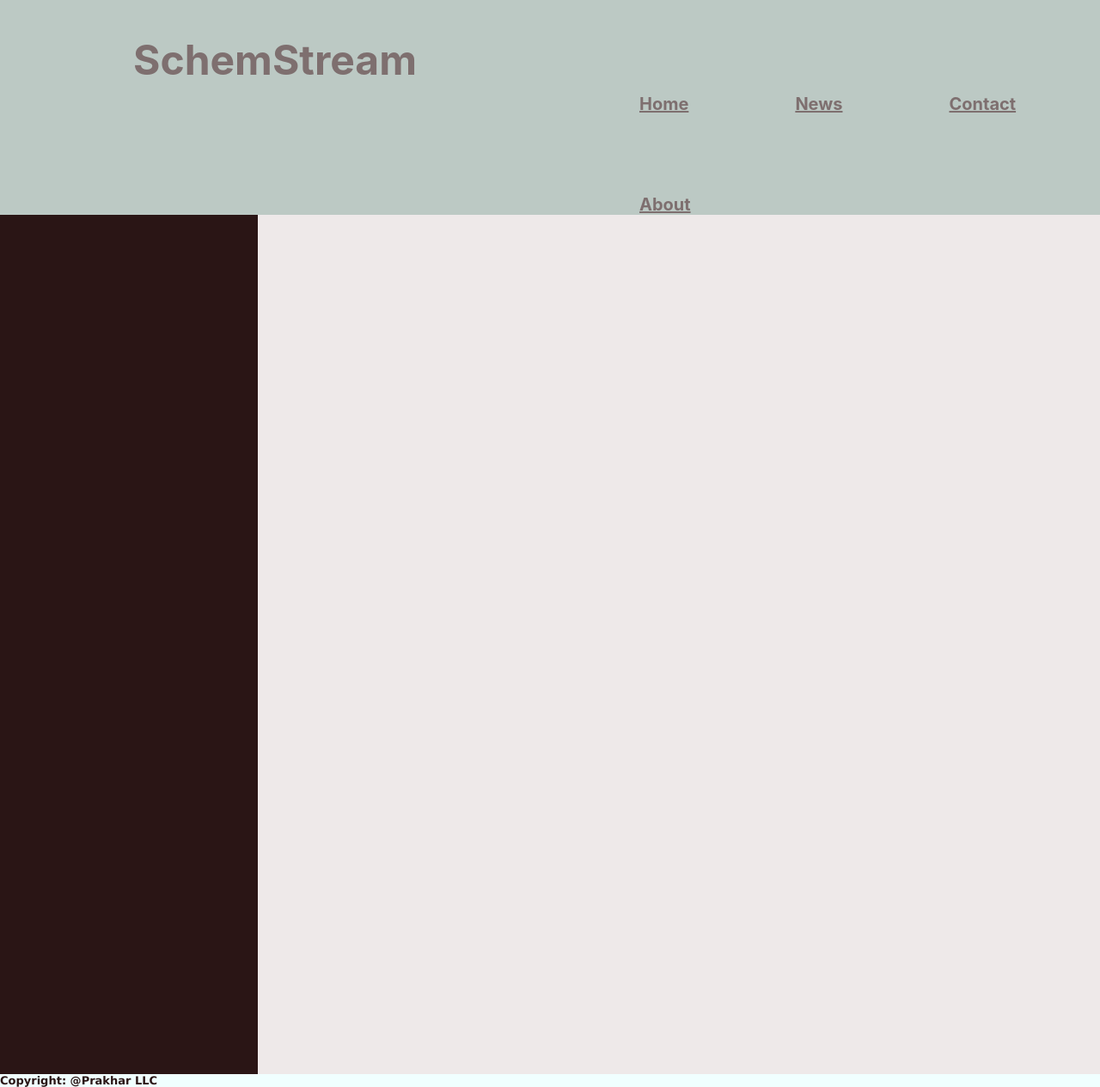
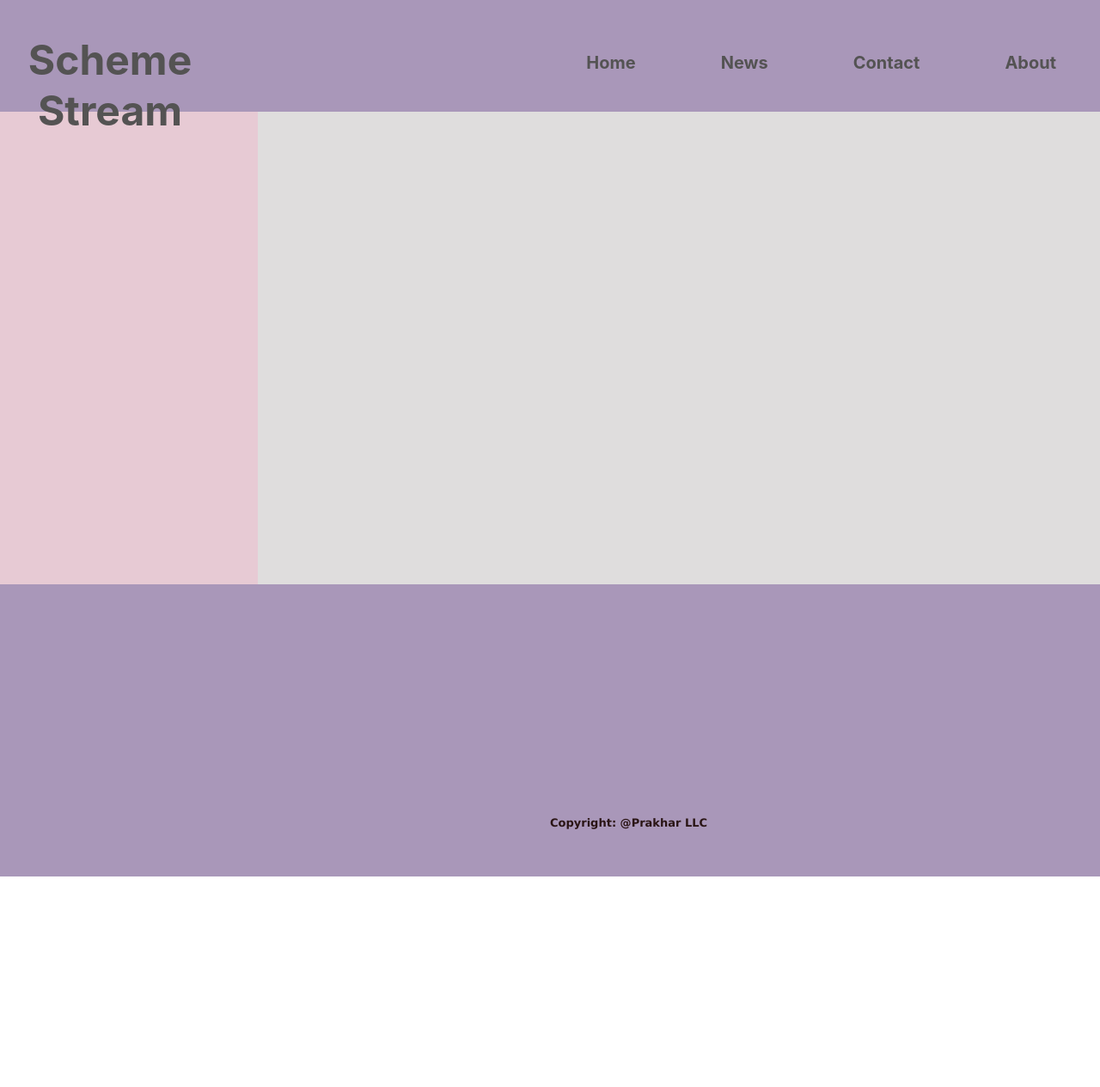
Before and after one commit to MishraPrakhar/scheme-stream, a React (Create React App) app: page / in a window 1280 px wide. Shown: the whole page at 86% size. After the commit the page ends 1020 px from the top, so only its background shows below. Built offline with nearby package versions, Linux system fonts and the light colour scheme.

Commit message:
UI Updated

```diff
--- a/src/components/Content/Content.css
+++ b/src/components/Content/Content.css
@@ -1,17 +1,16 @@
 .MainPage {
   margin: auto;
-    height: 100%;
-    background-color: #eee9e9;
+  background-color: #dfdddd;
   font-size: 14px;
   font-family: Verdana;
   flex: auto;
 }
 
-
 .MainPage .LeftPanel {
-    height: 1000px;
+  height: 550px;
   width: 300px;
-    background-color: #2a1515;
+  background-color: #e7cad4;
   font-size: 14px;
   font-family: Verdana;
+  display: flex;
 }
--- a/src/components/Content/Content.js
+++ b/src/components/Content/Content.js
@@ -4,7 +4,6 @@ export default function Content() {
     return (
       <div className="MainPage">
         <div className="LeftPanel"></div>
-        <div className="RightPanel"></div>
       </div>
     );
 }
--- a/src/components/Footer/AppFooter.css
+++ b/src/components/Footer/AppFooter.css
@@ -1,8 +1,13 @@
 .Footer {
-  background-color: azure;
+  background-color: #a997b9;
+  height: 340px;
 }
 
-.Footer h3 {
+
+.Footer .FooterRow{
+  height: 270px;
+}
+.Footer .Copyright h3 {
   font-family: Verdana, Geneva, Tahoma, sans-serif;
   color: #2a1515;
   font-size: small;
@@ -10,4 +15,5 @@
   margin-block-end: 0em;
   align-items: center;
   display: flex;
+  margin-inline-start: 50%;
 }
--- a/src/components/Footer/AppFooter.js
+++ b/src/components/Footer/AppFooter.js
@@ -3,7 +3,14 @@ import "./AppFooter.css";
 export default function AppHeader(props) {
   return (
     <footer className="Footer">
-      <h3>Copyright: @{props.copyRight}</h3>
+      <div className="FooterRow">
+        <div className="FooterColumn"></div>
+        <div className="FooterColumn"></div>
+        <div className="FooterColumn"></div>
+      </div>
+      <div className="Copyright">
+        <h3>Copyright: @{props.copyRight}</h3>
+      </div>
     </footer>
   );
 }
--- a/src/components/Header/AppHeader.css
+++ b/src/components/Header/AppHeader.css
@@ -1,28 +1,34 @@
 .Header {
+  grid-area: header;
   display: flex;
+  width: 100%;
+  height: 130px;
+  z-index: 1;
   justify-content: space-between;
   box-shadow: 0 2px 8px rgb(0 0 0 / 25%);
-  background-color: #bcc9c4;
+  background-color: #a997b9;
 }
 
 .Header .AppName {
   font-size: 3rem;
-  flex: 1 1;
-  color: #7e6f6f;
+  display: flex;
+  color: #545353;
+  width: 20%;
 }
 
 .Header .Menu li {
   float: left;
-  padding: 93px 36px 0px 40px;
+  padding: 15px 27px 0px 24px;
 }
 
 .Header .Menu ul {
-  list-style:none ;
+  list-style: none;
 }
 
 .Header .Menu .SubMenu {
   font-weight: bold;
-  color: #7e6f6f;
+  color: #545353;
+  text-decoration: none;
 }
 
 @media (min-width: 580px) {
@@ -30,7 +36,7 @@
     flex-direction: row;
     align-items: center;
     justify-content: flex-start;
-    flex: 1;
+    display: flex;
   }
 
   .Header .Menu .SubMenu {
--- a/src/components/Header/AppHeader.js
+++ b/src/components/Header/AppHeader.js
@@ -3,7 +3,7 @@ import "./AppHeader.css";
 export default function AppHeader() {
   return (
     <header className="Header">
-      <h2 className="AppName">SchemStream</h2>
+      <h2 className="AppName">Scheme Stream</h2>
       <div className="Menu">
         <ul>
           <li>
```
Also changed, not shown: src/images/logo-mini.png (added). Lines whose indentation alone changed are shown as unchanged.
